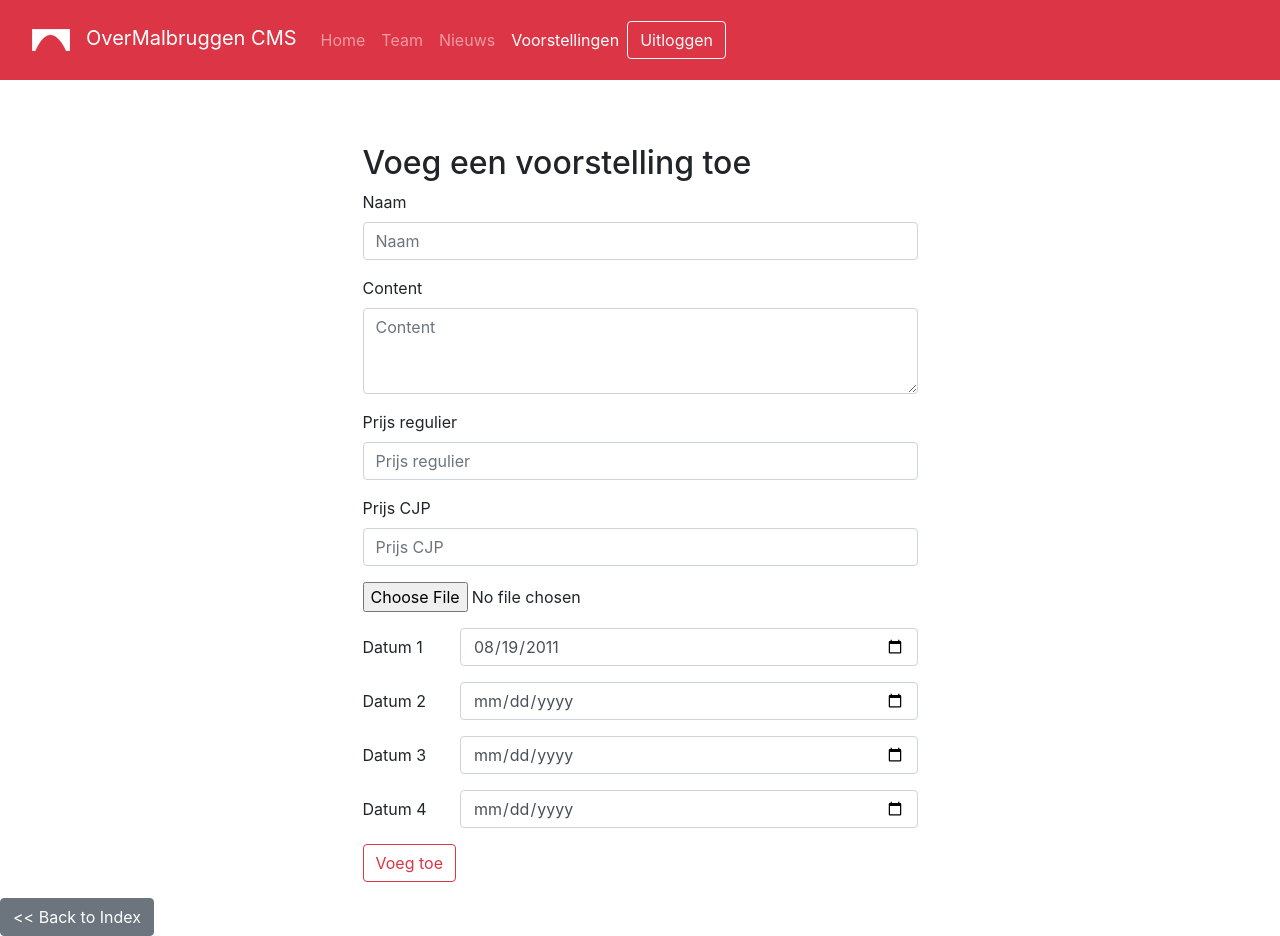
After one commit to RealVlusion/OverMalbruggen, a PHP site: page /nieuwevoorstelling.php in a window 1280 px wide. The commit adds this page. Run offline with PHP 8.4, Linux system fonts and the light colour scheme.

Commit message:
CMS - Voorstelling toevoegen basic implementatie.

```diff
--- /dev/null
+++ b/cms/nieuwevoorstelling.php
@@ -0,0 +1,164 @@
+<?php
+
+include_once('../includes/connection.php');
+
+if (isset($_POST['voorstellingNaam'], $_POST['voorstellingContent'])) {
+    $voorstellingNaam = $_POST['voorstellingNaam'];
+    $voorstellingContent = nl2br($_POST['voorstellingContent']);
+    $voorstellingPrijsRegulier = $_POST['voorstellingPrijsRegulier'];
+    $voorstellingPrijsCJP = $_POST['voorstellingPrijsCJP'];
+    $voorstellingDatum1 = $_POST['voorstellingDatum1'];
+    $isActief = 1;
+
+    $file_name = $_FILES['image']['name'];
+    $file_size = $_FILES['image']['size'];
+    $file_tmp = $_FILES['image']['tmp_name'];
+    $file_type = $_FILES['image']['type'];
+//    $file_ext=strtolower(end(explode('.',$_FILES['image']['name'])));
+    $tmp           = explode('.',$_FILES['image']['name']);
+    $file_ext = end($tmp);
+
+    $extensions= array("jpeg","jpg","png");
+
+    if (empty($voorstellingNaam) or empty($voorstellingContent)) {
+        $error = "Je moet alle velden invullen.";
+    } else {
+
+        if(in_array($file_ext,$extensions)=== false){
+            $errors[]="extension not allowed, please choose a JPEG or PNG file.";
+        }
+
+        if($file_size > 2097152) {
+            $errors[]='File size must be excately 2 MB';
+        }
+
+        if(empty($errors)==true) {
+            $image_path = "uploads/".$file_name;
+            move_uploaded_file($file_tmp,$image_path);
+            echo "Foto met succes geupload";
+        }else{
+            print_r($errors);
+        }
+
+
+        $query = $pdo->prepare('INSERT INTO voorstelling (voorstellingNaam, voorstellingContent, voorstellingPrijsRegulier, voorstellingPrijsCJP, imagePath, voorstellingDatum1, isActief) VALUES(?, ?, ?, ?, ?, ?, ?)');
+
+        $query->bindValue(1, $voorstellingNaam);
+        $query->bindValue(2, $voorstellingContent);
+        $query->bindValue(3, $voorstellingPrijsRegulier);
+        $query->bindValue(4, $voorstellingPrijsCJP);
+        $query->bindValue(5, $image_path);
+        $query->bindValue(6, $voorstellingDatum1);
+        $query->bindValue(7, $isActief);
+
+
+
+        $query->execute();
+
+        header('Location: ');
+    }
+}
+?>
+
+<!--    Page Front-End-->
+
+<html>
+<head>
+    <title>Candy CMS</title>
+    <link rel="stylesheet" href="https://stackpath.bootstrapcdn.com/bootstrap/4.4.1/css/bootstrap.min.css"
+          integrity="sha384-Vkoo8x4CGsO3+Hhxv8T/Q5PaXtkKtu6ug5TOeNV6gBiFeWPGFN9MuhOf23Q9Ifjh" crossorigin="anonymous">
+    <link rel="stylesheet" href="../css/cms.css">
+
+</head>
+
+<body>
+
+<!--Navbar-->
+<nav class="navbar navbar-expand-lg navbar-dark bg-danger">
+    <a class="navbar-brand" href="index.php"><img src="../img/NavbarLogoWhite.png">OverMalbruggen CMS</a>
+    <button class="navbar-toggler" type="button" data-toggle="collapse" data-target="#navbarNavDropdown" aria-controls="navbarNavDropdown" aria-expanded="false" aria-label="Toggle navigation">
+        <span class="navbar-toggler-icon"></span>
+    </button>
+    <div class="collapse navbar-collapse" id="navbarNavDropdown">
+        <ul class="navbar-nav">
+            <li class="nav-item">
+                <a class="nav-link" href="index.php">Home <span class="sr-only">(current)</span></a>
+            </li>
+            <li class="nav-item">
+                <a class="nav-link" href="team.php">Team</a>
+            </li>
+            <li class="nav-item">
+                <a class="nav-link" href="nieuws.php">Nieuws</a>
+            </li>
+            <li class="nav-item active">
+                <a class="nav-link" href="voorstellingen.php">Voorstellingen</a>
+            </li>
+        </ul>
+        <form class="form-inline my-2 my-lg-0">
+            <button class="btn btn-outline-light my-2 my-sm-0" type="submit">Uitloggen</button>
+        </form>
+    </div>
+</nav>
+
+<div class="container">
+
+
+    <?php if (isset($error)) { ?>
+    <small style="color:#aa0000"><?php echo $error; ?>
+        <br /><br />
+        <?php } ?>
+        <main class="addContainer">
+            <h2>Voeg een voorstelling toe</h2>
+            <form action="" method="post" autocomplete="off"  enctype = "multipart/form-data">
+                <div class="form-group">
+                    <label for="voorstellingNaam">Naam</label>
+                    <input type="text" name="voorstellingNaam" class="form-control" required id="voorstellingNaam" placeholder="Naam">
+                </div>
+                <div class="form-group">
+                    <label for="voorstellingContent">Content</label>
+                    <textarea class="form-control" name="voorstellingContent" id="voorstellingContent" required placeholder="Content" rows="3"></textarea>
+                </div>
+                <div class="form-group">
+                    <label for="voorstellingPrijsRegulier">Prijs regulier</label>
+                    <input type="number" name="voorstellingPrijsRegulier" class="form-control" required id="voorstellingPrijsRegulier" placeholder="Prijs regulier">
+                </div>
+                <div class="form-group">
+                    <label for="voorstellingPrijsCJP">Prijs CJP</label>
+                    <input type="number" name="voorstellingPrijsCJP" class="form-control" required id="voorstellingPrijsCJP" placeholder="Prijs CJP">
+                </div>
+                <div class="form-group">
+                    <input required type = "file" name = "image" />
+                </div>
+                <div class="form-group row">
+                    <label for="voorstellingDatum1" class="col-2 col-form-label">Datum 1</label>
+                    <div class="col-10">
+                        <input class="form-control" name="voorstellingDatum1" type="date" value="2011-08-19" id="voorstellingDatum1">
+                    </div>
+                </div>
+                <div class="form-group row">
+                    <label for="voorstellingDatum2" class="col-2 col-form-label">Datum 2</label>
+                    <div class="col-10">
+                        <input class="form-control" name="voorstellingDatum2" type="date" value="" id="voorstellingDatum2">
+                    </div>
+                </div>
+                <div class="form-group row">
+                    <label for="voorstellingDatum3" class="col-2 col-form-label">Datum 3</label>
+                    <div class="col-10">
+                        <input class="form-control" name="voorstellingDatum3" type="date" value="" id="voorstellingDatum3">
+                    </div>
+                </div>
+                <div class="form-group row">
+                    <label for="voorstellingDatum4" class="col-2 col-form-label">Datum 4</label>
+                    <div class="col-10">
+                        <input class="form-control" name="voorstellingDatum4" type="date" value="" id="voorstellingDatum4">
+                    </div>
+                </div>
+
+                <button type="submit" class="btn btn-outline-danger">Voeg toe</button>
+            </form>
+        </main>
+</div>
+
+<a href="../index.php" class="backToIndex"><button type="button" class="btn btn-secondary"><< Back to Index</button></a>
+</body>
+</html>
--- a/css/cms.css
+++ b/css/cms.css
@@ -54,6 +54,12 @@ Nav img{
     margin: auto;
 }
 
+/*Voorstellingen*/
+.voorstellingContainer{
+    margin-bottom: 2rem;
+}
+
+
 /*Content*/
 .cmsContent{
     width: 80%;
--- a/includes/connection.php
+++ b/includes/connection.php
@@ -1,7 +1,7 @@
 <?php
 
 try{
-    $pdo = new PDO('mysql:host=localhost;dbname=overMalbruggenDb', 'root', '');
+    $pdo = new PDO('mysql:host=localhost;dbname=overMalbruggenDb', 'root', 'admin');
 } catch (PDOException $e){
     exit('Database error.');
 }
```
Also changed, not shown: cms/nieuwartikel.php (+22 -11 lines), cms/nieuwteamlid.php (+21 -10 lines), cms/voorstellingen.php (+30 -28 lines), includes/voorstelling.php (added, +23 -0 lines), site/voorstellingen.php (+17 -9 lines).
